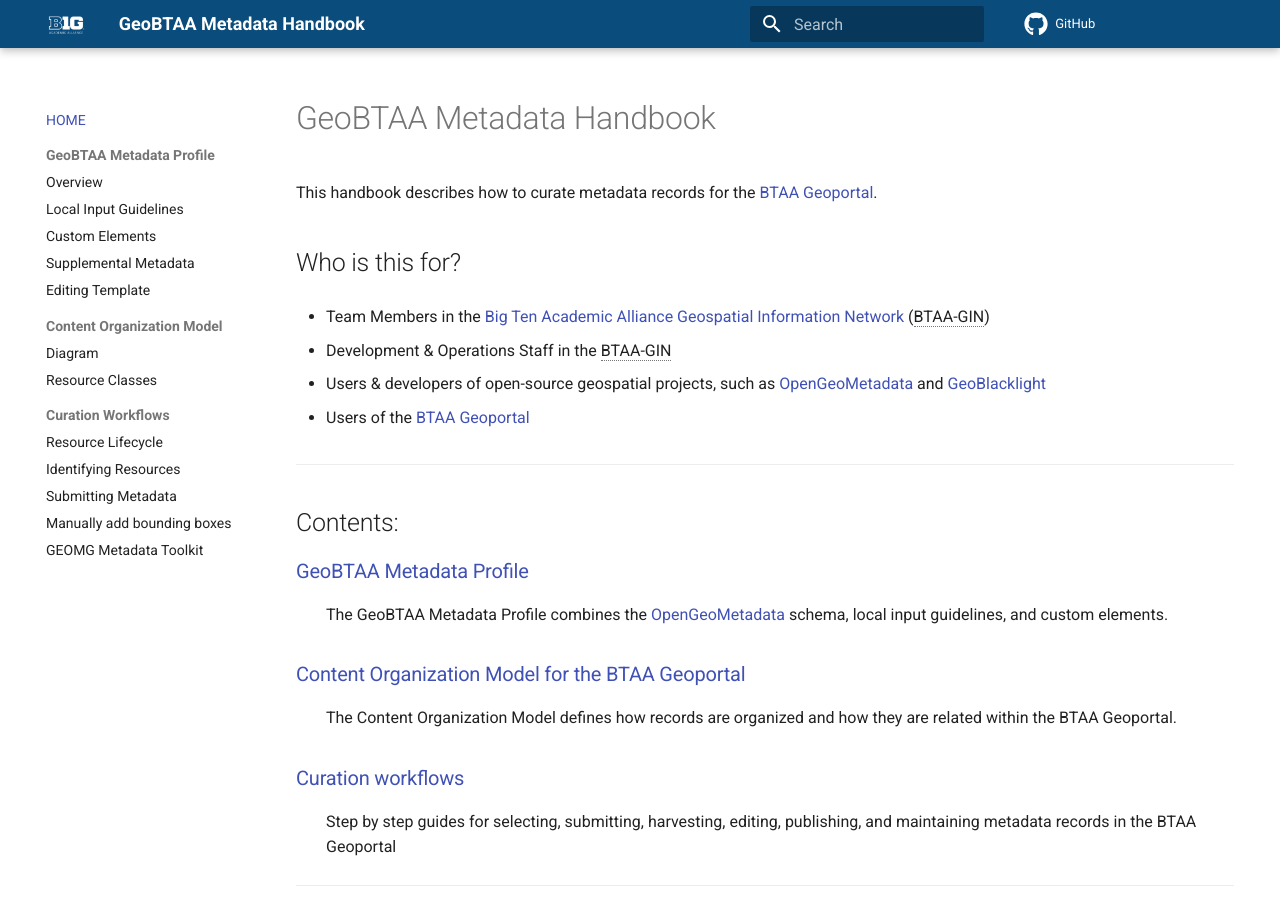
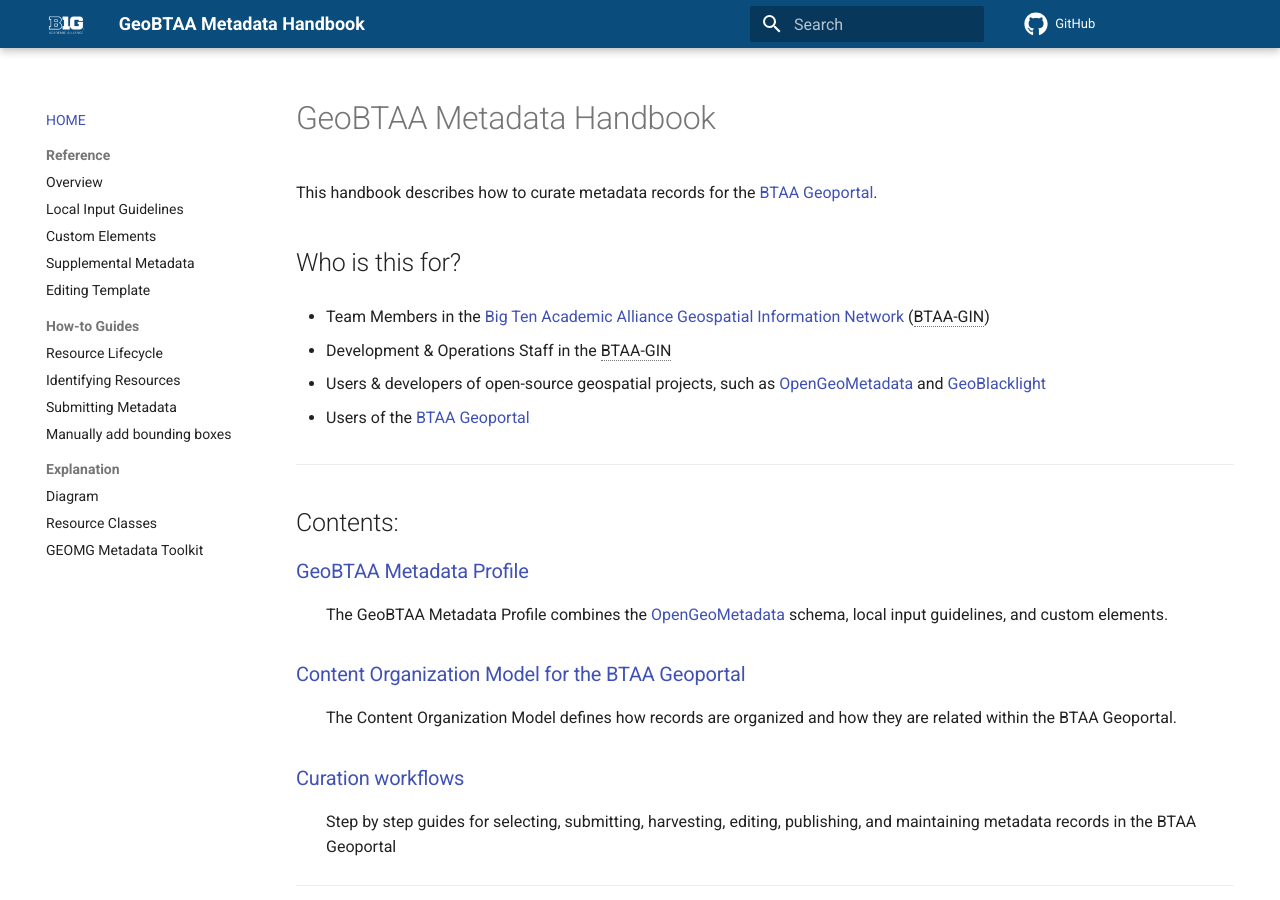
Before and after one commit to geobtaa/metadata, an MkDocs documentation site: the page built from docs/index.md, in a window 1280 px wide and 900 px high. Built offline with MkDocs 1.6.1 and Material for MkDocs 9.7.7, drawn with Linux system fonts in a browser that asks for light colours; comment, search, counter and statistics services are not loaded.

Commit message:
possible reorg

```diff
--- a/mkdocs.yml
+++ b/mkdocs.yml
@@ -54,20 +54,20 @@
 nav:
 - HOME: 'index.md'
 
-- GeoBTAA Metadata Profile:
+- Reference:
      - 'Overview' : 'components.md'
      - 'Local Input Guidelines': 'inputGuidelines.md'
      - 'Custom Elements' : 'b1g-custom-elements.md'
      - 'Supplemental Metadata' : 'supplementalMetadata.md'
      - 'Editing Template' : 'editingTemplate.md'
 
-- Content Organization Model:
-     - 'Diagram' : 'model.md'
-     - 'Resource Classes' : 'resourceClasses.md'
-
-- Curation Workflows:
+- How-to Guides:
       - 'Resource Lifecycle' : 'lifecycle.md'
       - 'Identifying Resources' : 'identify.md'
       - 'Submitting Metadata' :  'harvest.md'
       - 'Manually add bounding boxes': 'manual-bbox.md'
-      - 'GEOMG Metadata Toolkit' : 'geomg.md'
+
+- Explanation:
+     - 'Diagram' : 'model.md'
+     - 'Resource Classes' : 'resourceClasses.md'
+     - 'GEOMG Metadata Toolkit' : 'geomg.md'
```
